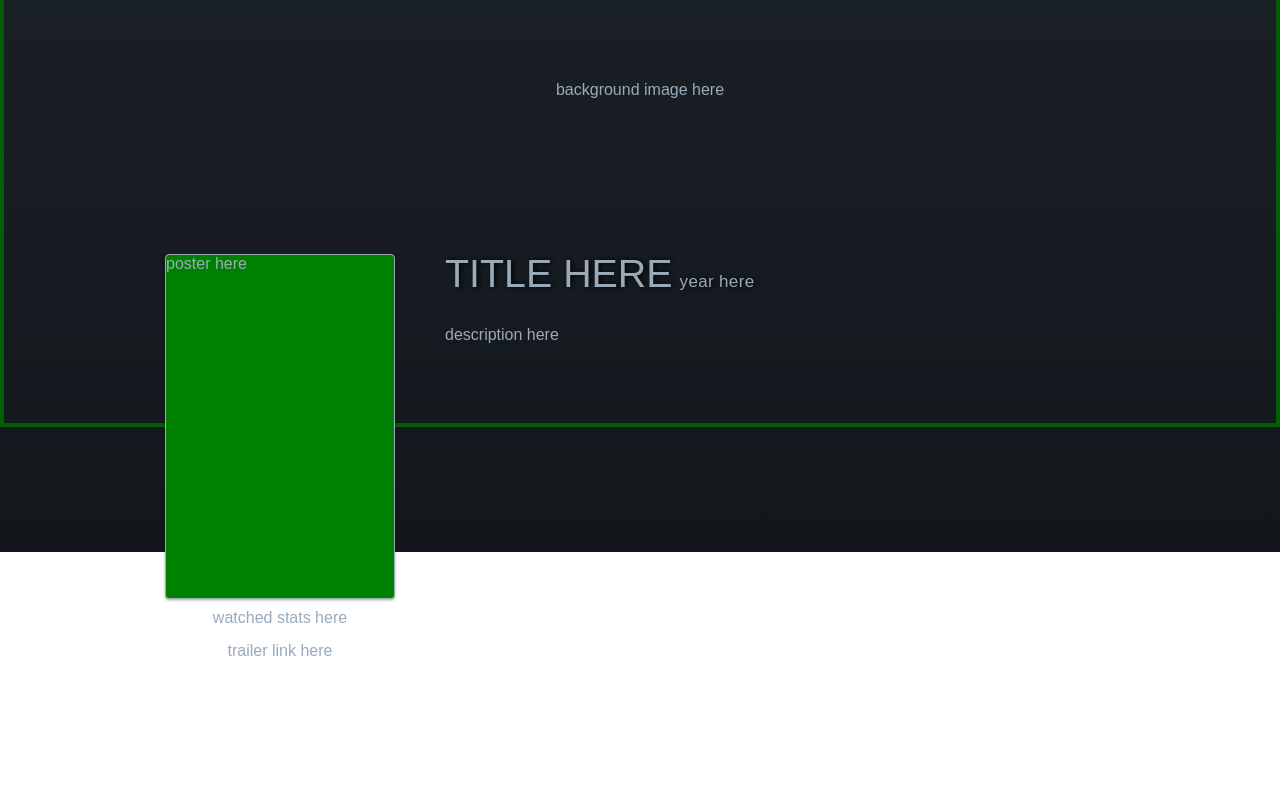
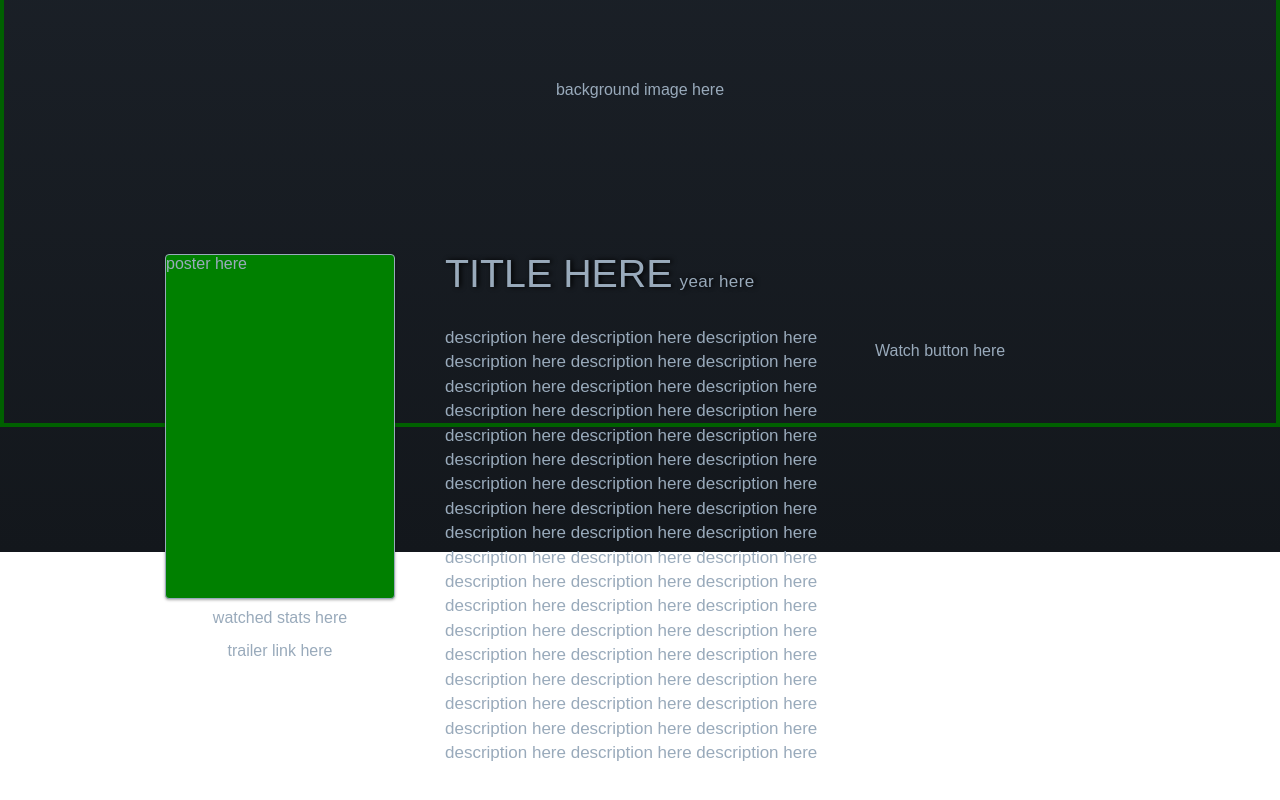
Before and after one commit to jork41989/actionboxd, a React (Create React App) app in the folder frontend/: page /#/movies/1 in a window 1280 px wide. Shown: the part 248-1048 px from the top of the page. Built offline with nearby package versions, Linux system fonts and the light colour scheme; no server answers.

Commit message:
Add watch panel

```diff
--- a/frontend/src/components/movies/movies_show.css
+++ b/frontend/src/components/movies/movies_show.css
@@ -102,6 +102,32 @@
     letter-spacing: .02em;
 }
 
+/* may include tags section if bonus hit */
+.movie-show-info-description{
+    display: inline-block;
+    font-family: Graphik-Light-Web,sans-serif;
+    width: 390px;
+    padding-bottom: 50px;
+    font-size: 17px;
+    line-height: 1.43625;
+}
+
+.actions-panel{
+    display: inline-block;
+    position: absolute;
+    width: 230px;
+    margin-bottom: 1.53846154rem;
+    font-size: 1rem;
+    list-style: none;
+}
+
+.movie-show-info-reviews{
+    display: block;
+    position: relative;
+    margin-bottom: 30px;
+    width: 100%;
+}
+
 .temp{
     position: absolute;
     top: 2000px;
--- a/frontend/src/components/movies/movies_show.jsx
+++ b/frontend/src/components/movies/movies_show.jsx
@@ -59,9 +59,38 @@ export default class MoviesShow extends React.Component {
                                 {/* {this.props.movie.year} */}
                             </p>
                         </div>
-                        {/*
-                        {this.props.movie.description} */}
-                        description here
+
+                        <div className="movie-show-info-description">
+                            description here description here description here
+                            description here description here description here
+                            description here description here description here
+                            description here description here description here
+                            description here description here description here
+                            description here description here description here
+                            description here description here description here
+                            description here description here description here
+                            description here description here description here
+                            description here description here description here
+                            description here description here description here
+                            description here description here description here
+                            description here description here description here
+                            description here description here description here
+                            description here description here description here
+                            description here description here description here
+                            description here description here description here
+                            description here description here description here
+                            {/* {this.props.movie.description} */}
+                        </div>
+
+                        <ul className="actions-panel">
+                            <li>
+                                Watch button here
+                            </li>
+                        </ul>
+
+                        <div className="movie-show-info-reviews">
+
+                        </div>
                     </section>
 
                 </div>
```
